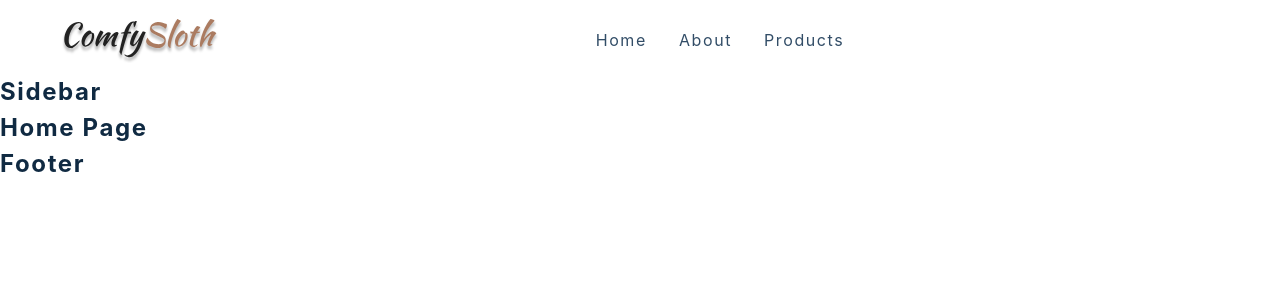
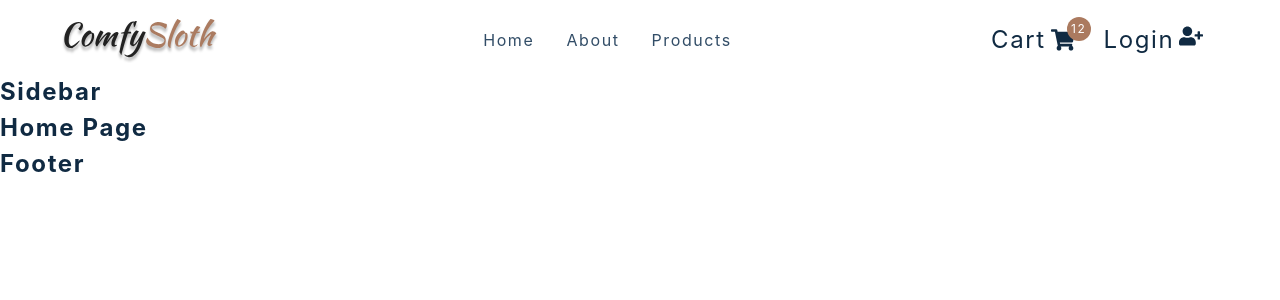
Before and after one commit to TomasZhu0321/Ecommerce, a React (Create React App) app: page / in a window 1280 px wide. Shown: the top 300 px of the page. Built offline with nearby package versions, Linux system fonts and the light colour scheme.

Commit message:
add cartbutton

```diff
--- a/src/components/CartButtons.js
+++ b/src/components/CartButtons.js
@@ -1,14 +1,26 @@
-import React from 'react'
-import { FaShoppingCart, FaUserMinus, FaUserPlus } from 'react-icons/fa'
-import { Link } from 'react-router-dom'
-import styled from 'styled-components'
-import { useProductsContext } from '../context/products_context'
-import { useCartContext } from '../context/cart_context'
-import { useUserContext } from '../context/user_context'
+import React from "react";
+import { FaShoppingCart, FaUserMinus, FaUserPlus } from "react-icons/fa";
+import { Link } from "react-router-dom";
+import styled from "styled-components";
+import { useProductsContext } from "../context/products_context";
+import { useCartContext } from "../context/cart_context";
+import { useUserContext } from "../context/user_context";
 
 const CartButtons = () => {
-  return <h4>cart buttons </h4>
-}
+  return (<Wrapper className="cart-btn-wrapper">
+    <Link to='/cart' className="cart-btn">
+      Cart
+      <span className="cart-container">
+        <FaShoppingCart />
+        <span className="cart-value">12</span>
+      </span>
+    </Link>
+    <Link to='/login' className="auth-btn">
+      Login
+      <span><FaUserPlus /></span>
+    </Link>
+  </Wrapper>);
+};
 
 const Wrapper = styled.div`
   display: grid;
@@ -22,7 +34,6 @@
     letter-spacing: var(--spacing);
     color: var(--clr-grey-1);
     display: flex;
-
     align-items: center;
   }
   .cart-container {
@@ -62,5 +73,5 @@
       margin-left: 5px;
     }
   }
-`
-export default CartButtons
+`;
+export default CartButtons;
--- a/src/components/Navbar.js
+++ b/src/components/Navbar.js
@@ -30,6 +30,7 @@
             );
           })}
         </ul>
+        <CartButtons />
       </div>
     </NavContainer>
   );
```
